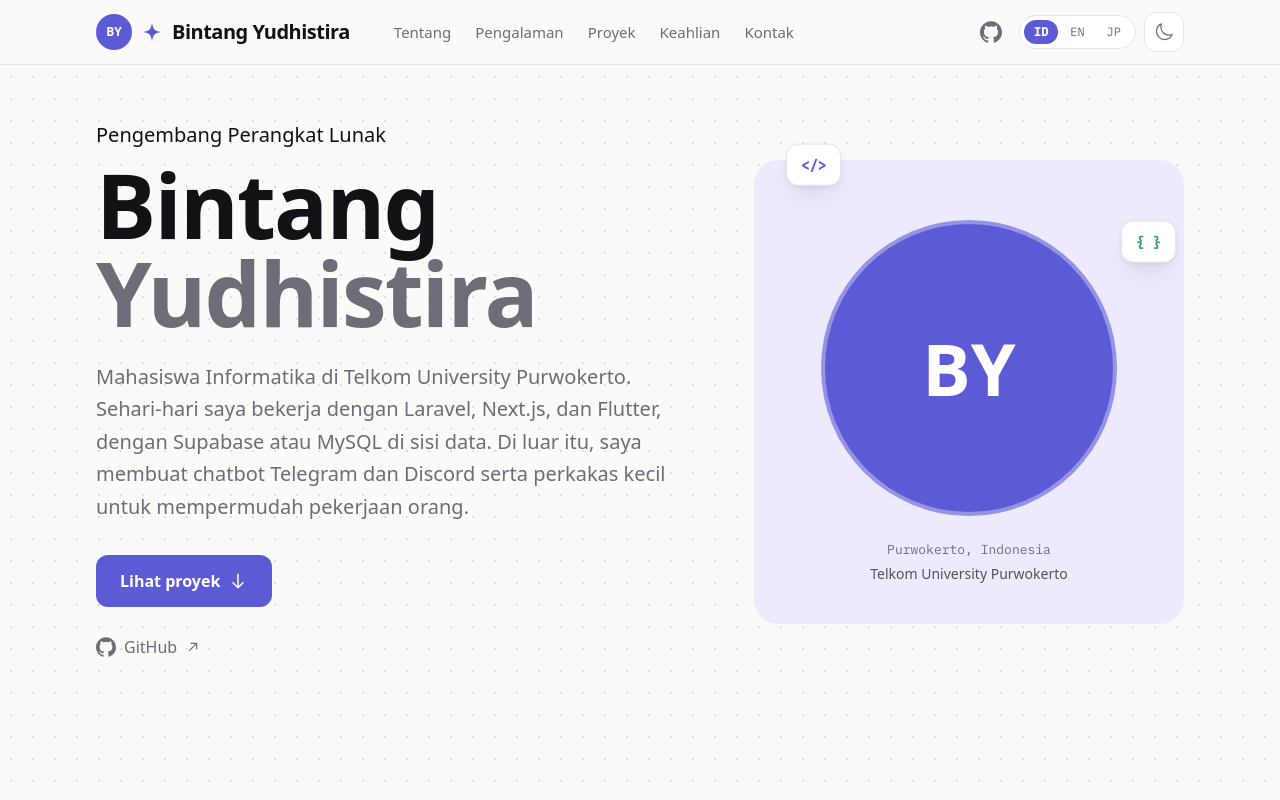
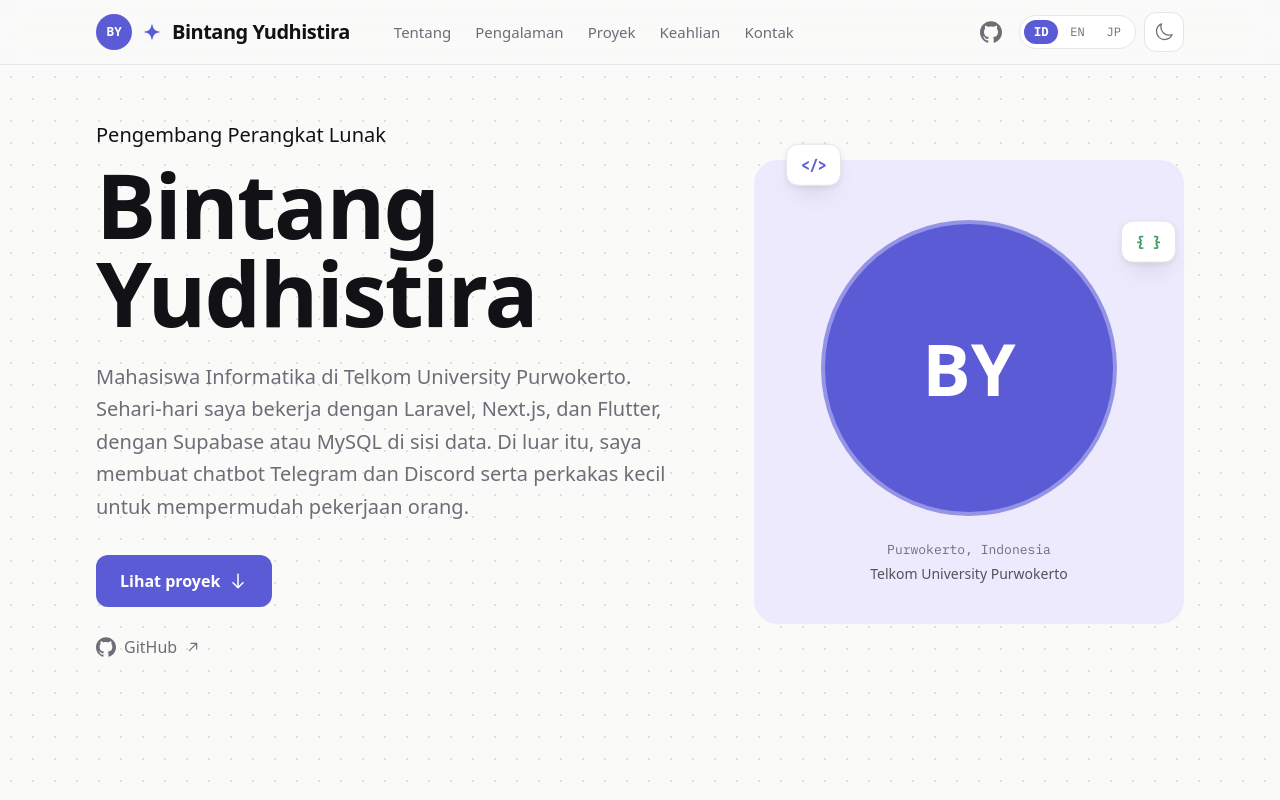
Before and after one commit to bintangyudhis/portfolio, a Next.js app: page / in a window 1280 px wide. Shown: the top 800 px of the page. Built offline with nearby package versions, Linux system fonts and the light colour scheme; no server answers; the database is empty.

Commit message:
Hero: samakan warna nama lengkap (Yudhistira tidak lagi abu)

```diff
--- a/src/components/Hero.tsx
+++ b/src/components/Hero.tsx
@@ -42,7 +42,7 @@ export default function Hero({
           <h1 className="hero-in mt-3 text-[clamp(2.9rem,9vw,5.6rem)] leading-[0.98] font-black tracking-[-0.02em] wrap-anywhere">
             <span className="block text-ink">{head}</span>
             {tail && (
-              <span className="block text-faded">
+              <span className="block text-ink">
                 {tail}
                 <span
                   aria-hidden
```
